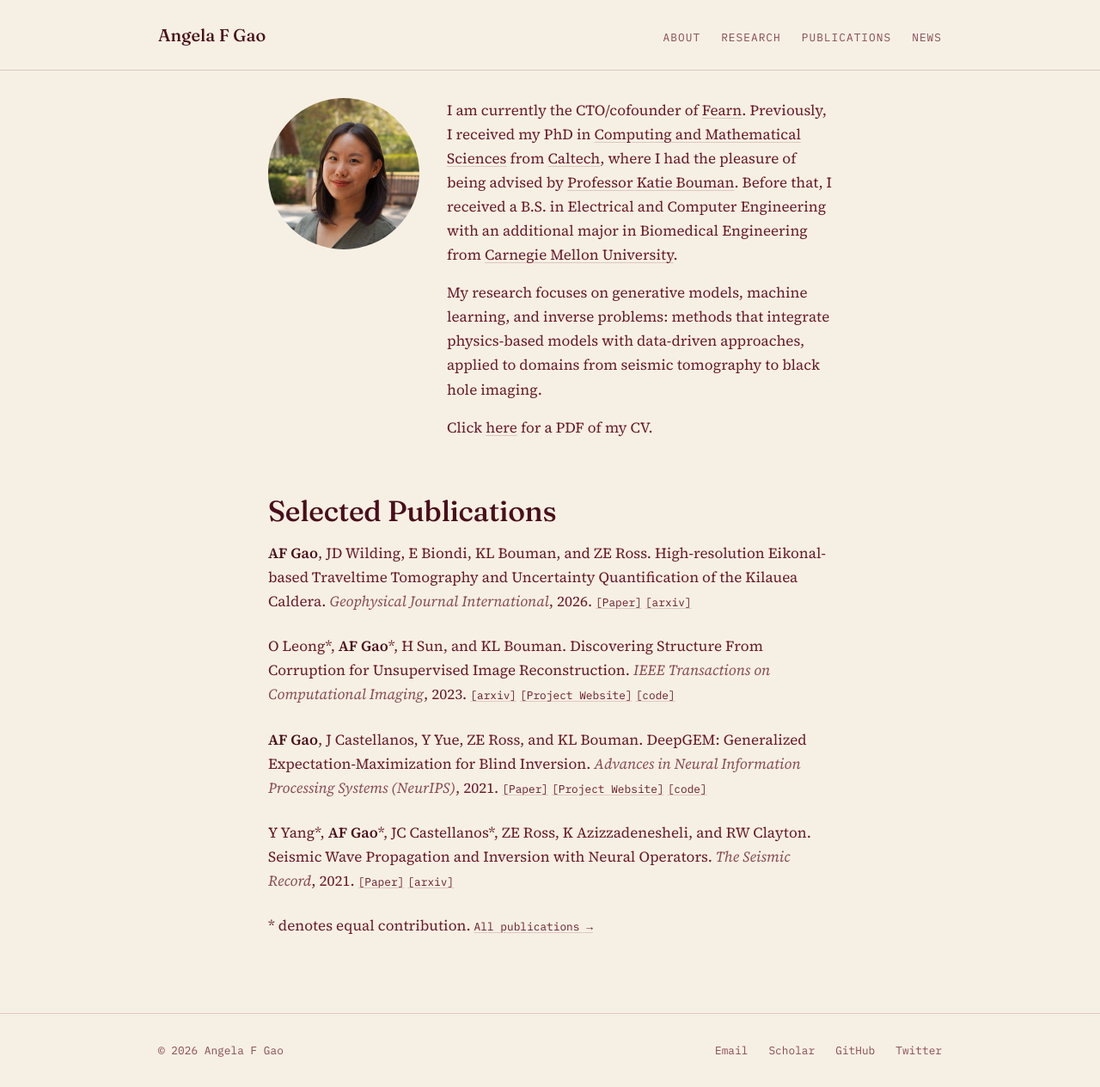
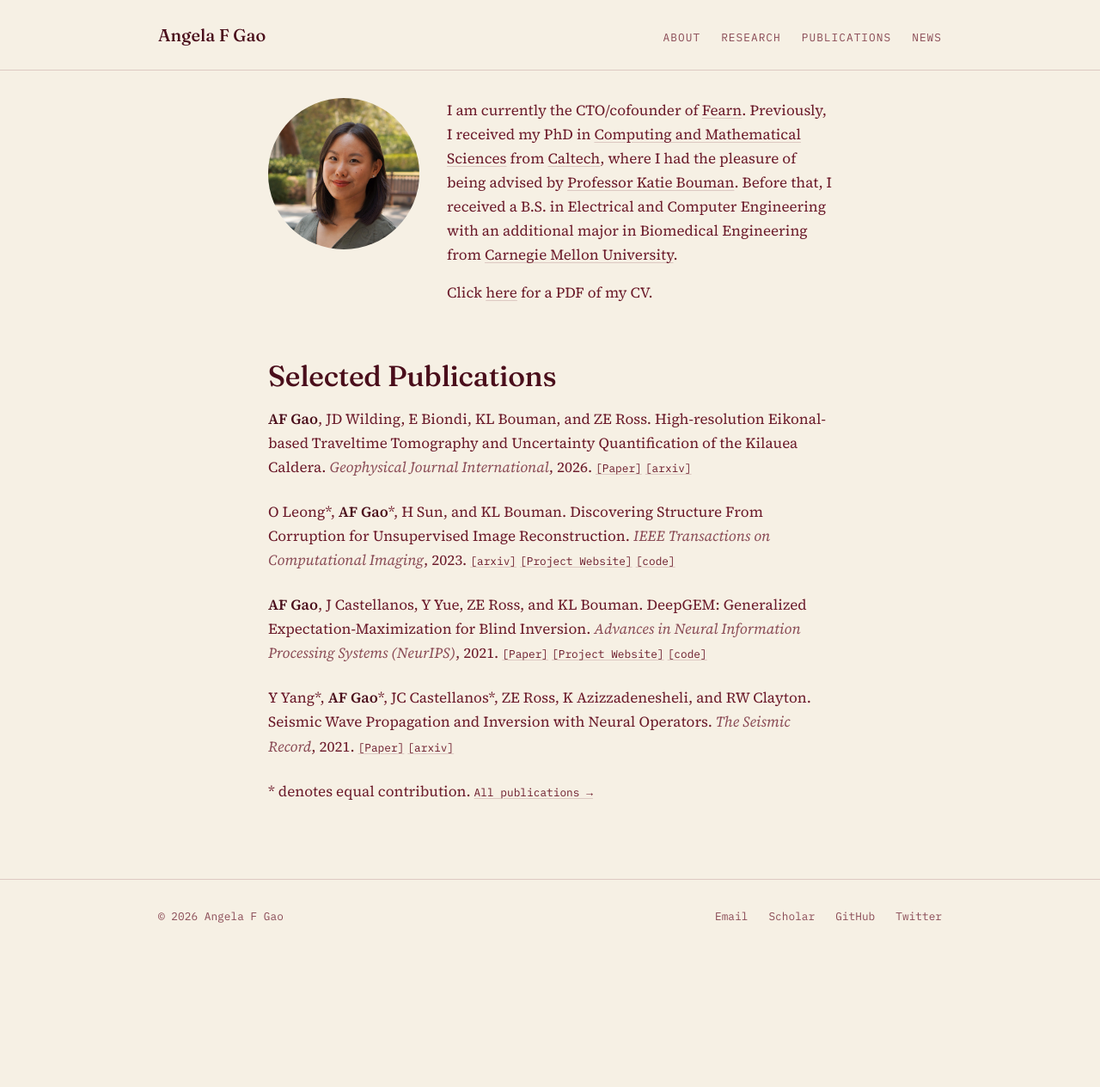
Before and after one commit to angelafgao/angelafgao.github.io, a Jekyll site: the page built from index.markdown, in a window 1280 px wide. Shown: the whole page at 86% size. Built offline with Jekyll 4.4.1, drawn with Linux system fonts in a browser that asks for light colours; after the commit the page ends 1108 px from its top, so only the background shows below that.

Commit message:
update frontpage

```diff
--- a/index.markdown
+++ b/index.markdown
@@ -7,8 +7,6 @@ layout: home
 <div markdown="1">
 
 I am currently the CTO/cofounder of [Fearn](https://fearn.ai). Previously, I received my PhD in [Computing and Mathematical Sciences](https://www.cms.caltech.edu/) from [Caltech](https://www.caltech.edu/), where I had the pleasure of being advised by [Professor Katie Bouman](https://users.cms.caltech.edu/~klbouman/). Before that, I received a B.S. in Electrical and Computer Engineering with an additional major in Biomedical Engineering from [Carnegie Mellon University](https://www.cmu.edu/).
-
-My research focuses on generative models, machine learning, and inverse problems: methods that integrate physics-based models with data-driven approaches, applied to domains from seismic tomography to black hole imaging.
 
 Click [here](/assets/Angela_Gao_CV_F23.pdf) for a PDF of my CV.
 
```
